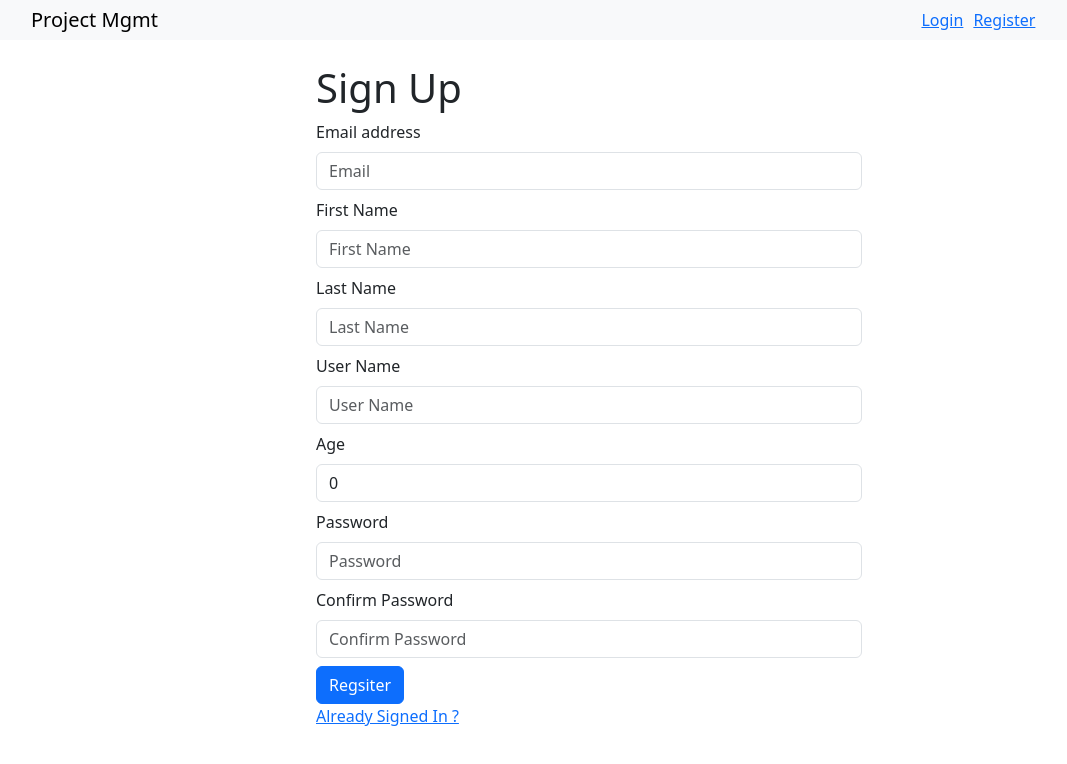
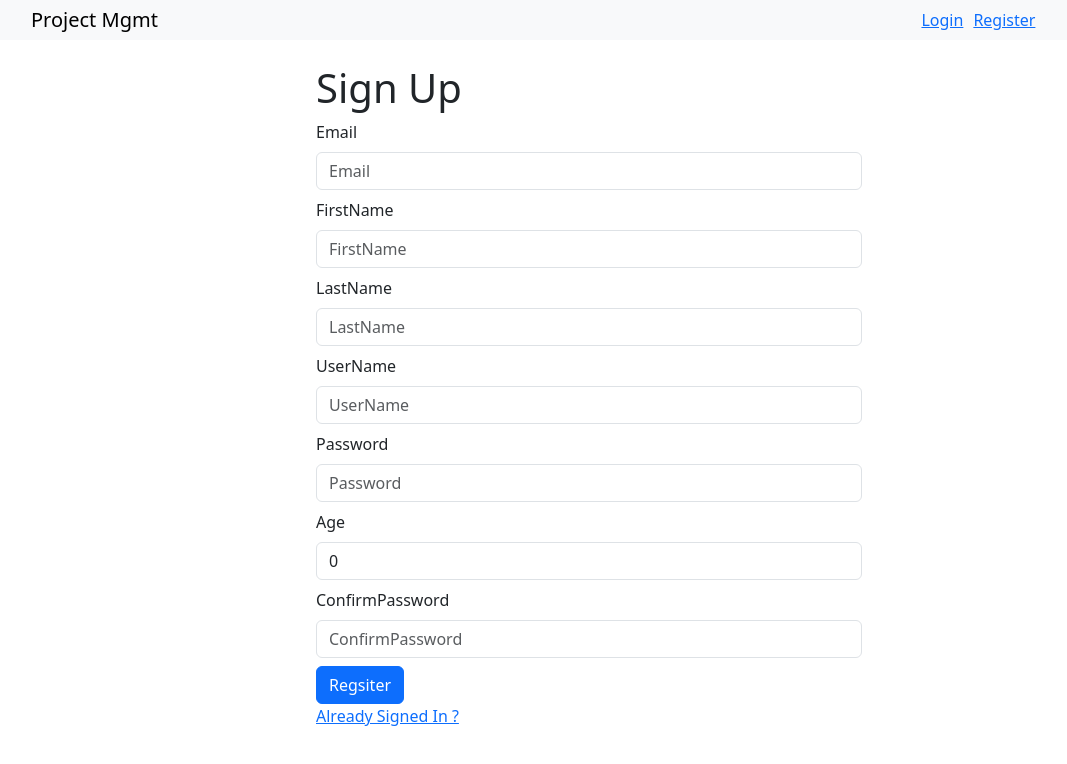
Before and after one commit to noman318/apollo_graphQl_fullstack, a React (Create React App) app in the folder frontend/: page /register in a window 1280 px wide. Shown: the top 764 px of the page, without its empty margins (51-1118 px from the left). Built offline with nearby package versions, Linux system fonts and the light colour scheme.

Commit message:
Code optimzed

```diff
--- a/frontend/src/Screens/RegisterScreen.jsx
+++ b/frontend/src/Screens/RegisterScreen.jsx
@@ -7,40 +7,75 @@ import { useMutation } from "@apollo/client";
 import { toast } from "react-toastify";
 
 const RegisterScreen = () => {
-  const [email, setEmail] = useState("");
-  const [firstName, setFirstName] = useState("");
-  const [lastName, setLastName] = useState("");
-  const [userName, setUserName] = useState("");
-  const [password, setPassword] = useState("");
-  const [age, setAge] = useState(0);
-  const [confirmPassword, setConfirmPassword] = useState("");
+  // const [email, setEmail] = useState("");
+  // const [firstName, setFirstName] = useState("");
+  // const [lastName, setLastName] = useState("");
+  // const [userName, setUserName] = useState("");
+  // const [password, setPassword] = useState("");
+  // const [age, setAge] = useState(0);
+  // const [confirmPassword, setConfirmPassword] = useState("");
+  const [formData, setFormData] = useState({
+    email: "",
+    firstName: "",
+    lastName: "",
+    userName: "",
+    password: "",
+    age: 0,
+    confirmPassword: "",
+  });
+  const {
+    email,
+    firstName,
+    lastName,
+    userName,
+    password,
+    age,
+    confirmPassword,
+  } = formData;
 
-  const [createUser, { data, loading, error }] = useMutation(REGISTER_USER);
+  const handleChange = (e) => {
+    setFormData({
+      ...formData,
+      [e.target.name]: e.target.value,
+    });
+  };
+
+  // const handleSubmit = async (e) => {
+  //   e.preventDefault();
+
+  //   if (
+  //     Object.values(formData).some((value) => value === "") ||
+  //     password !== confirmPassword
+  //   ) {
+  //     return toast.error(
+  //       "Fill all the Fields to Register or Passwords do not match"
+  //     );
+  //   }
+  // };
+
+  const [createUser, { loading, error }] = useMutation(REGISTER_USER);
   // console.log("data", data?.createUser);
 
   const registeredUser = async (e) => {
     e.preventDefault();
     if (
-      email === "" ||
-      firstName === "" ||
-      lastName === "" ||
-      userName === "" ||
-      password === "" ||
-      confirmPassword === ""
+      Object.values(formData).some((value) => value === "") ||
+      password !== confirmPassword
     ) {
-      return toast.error("Fill all the Fields to Register");
-    } else if (password !== confirmPassword) {
-      return toast.error("Passwords do not match");
+      return toast.error(
+        "Fill all the Fields to Register or Passwords do not match"
+      );
     }
+
     try {
       let RegisteredThisUser = await createUser({
         variables: {
           input: {
-            firstName: firstName,
-            lastName: lastName,
-            email: email,
+            firstName,
+            lastName,
+            email,
             username: userName,
-            password: password,
+            password,
             age: parseInt(age),
           },
         },
@@ -61,70 +96,24 @@ const RegisterScreen = () => {
     <FormContainer>
       <h1>Sign Up</h1>
       <Form onSubmit={registeredUser}>
-        <Form.Group className="mb-2">
-          <Form.Label>Email address</Form.Label>
-          <Form.Control
-            type="email"
-            placeholder="Email"
-            value={email}
-            onChange={(e) => setEmail(e.target.value)}
-          />
-        </Form.Group>
-
-        <Form.Group className="mb-2">
-          <Form.Label>First Name</Form.Label>
-          <Form.Control
-            type="text"
-            placeholder="First Name"
-            value={firstName}
-            onChange={(e) => setFirstName(e.target.value)}
-          />
-        </Form.Group>
-        <Form.Group className="mb-2">
-          <Form.Label>Last Name</Form.Label>
-          <Form.Control
-            type="text"
-            placeholder="Last Name"
-            value={lastName}
-            onChange={(e) => setLastName(e.target.value)}
-          />
-        </Form.Group>
-        <Form.Group className="mb-2">
-          <Form.Label>User Name</Form.Label>
-          <Form.Control
-            type="text"
-            placeholder="User Name"
-            value={userName}
-            onChange={(e) => setUserName(e.target.value)}
-          />
-        </Form.Group>
-        <Form.Group className="mb-2">
-          <Form.Label>Age</Form.Label>
-          <Form.Control
-            type="number"
-            placeholder="Age"
-            value={age}
-            onChange={(e) => setAge(e.target.value)}
-          />
-        </Form.Group>
-        <Form.Group className="mb-2">
-          <Form.Label>Password</Form.Label>
-          <Form.Control
-            type="password"
-            placeholder="Password"
-            value={password}
-            onChange={(e) => setPassword(e.target.value)}
-          />
-        </Form.Group>
-        <Form.Group className="mb-2">
-          <Form.Label>Confirm Password</Form.Label>
-          <Form.Control
-            type="password"
-            placeholder="Confirm Password"
-            value={confirmPassword}
-            onChange={(e) => setConfirmPassword(e.target.value)}
-          />
-        </Form.Group>
+        {Object.entries(formData).map(([key, value]) => (
+          <Form.Group key={key} className="mb-2">
+            <Form.Label>
+              {key.charAt(0).toUpperCase() + key.slice(1)}
+            </Form.Label>
+            <Form.Control
+              type={
+                key === "password" || key === "confirmPassword"
+                  ? "password"
+                  : "text"
+              }
+              placeholder={key.charAt(0).toUpperCase() + key.slice(1)}
+              name={key}
+              value={value}
+              onChange={handleChange}
+            />
+          </Form.Group>
+        ))}
         <Button variant="primary" type="submit" disabled={loading}>
           Regsiter
         </Button>
```
